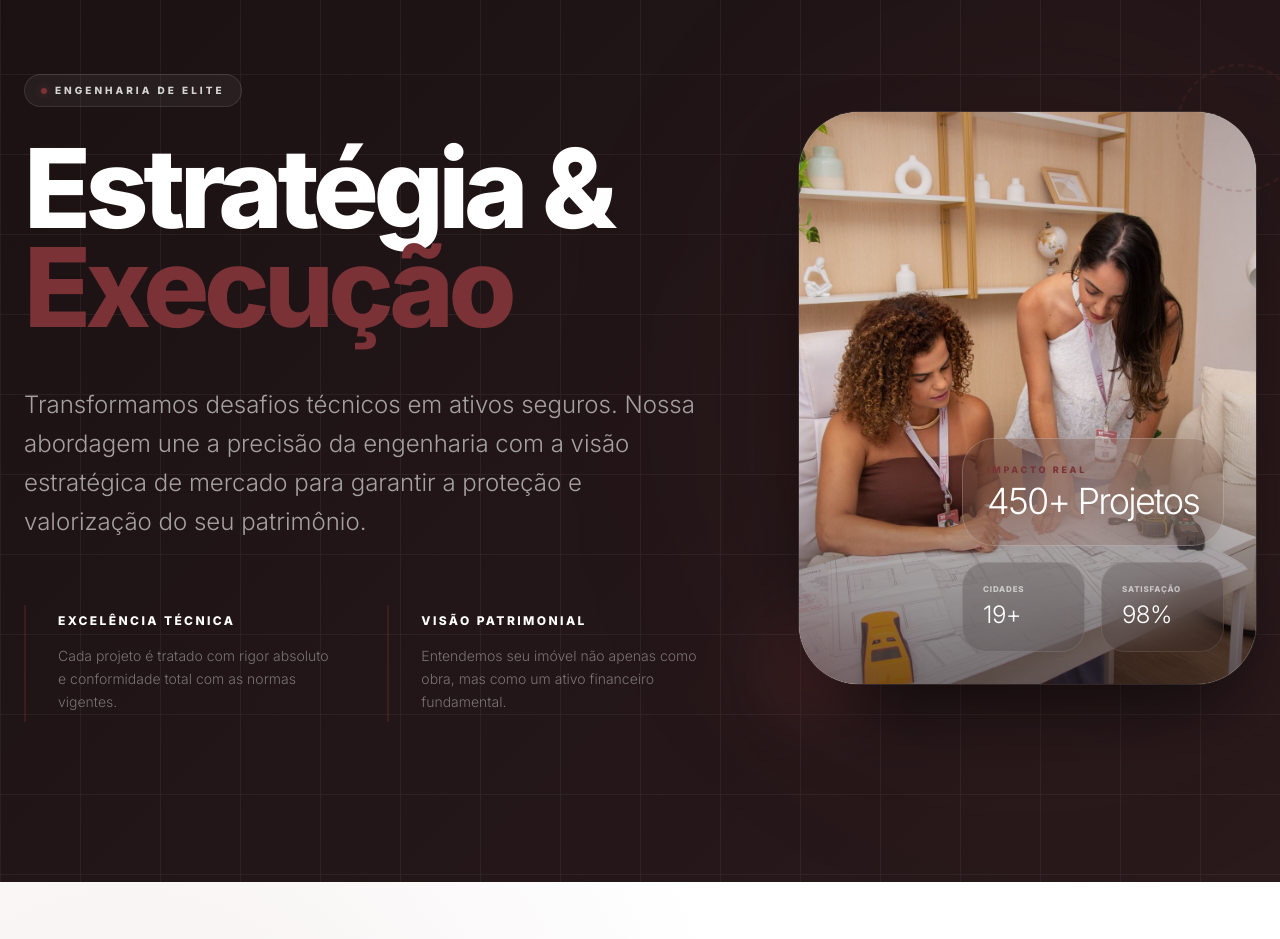
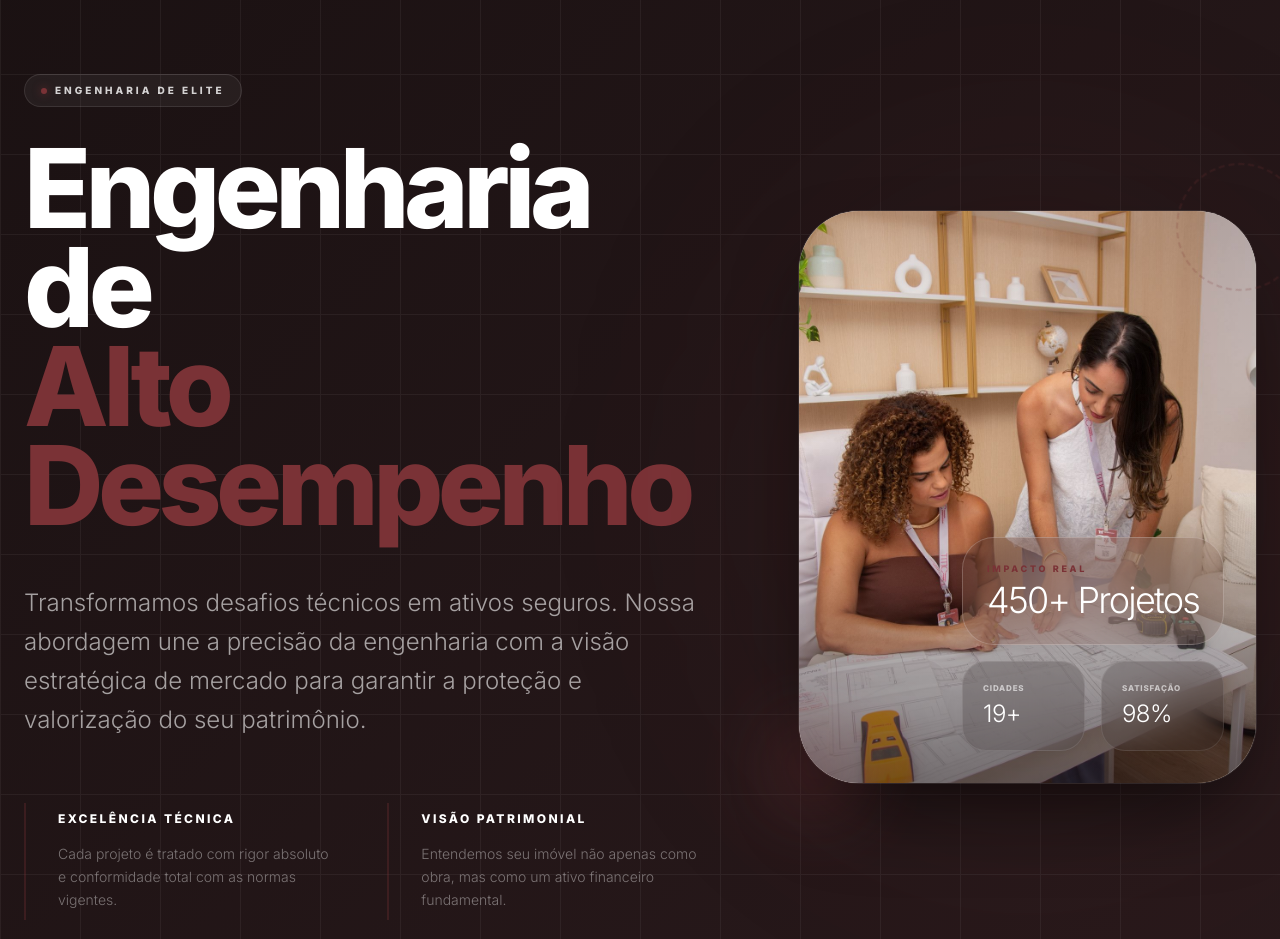
Before and after one commit to eduar13do-ai/TMC, a React (Vite) app: page / in a window 1280 px wide. Shown: the part 2840-3779 px from the top of the page. Built offline with nearby package versions, Linux system fonts and the light colour scheme.

Commit message:
feat: atualiza título da seção estratégica para Engenharia de Alto Desempenho

```diff
--- a/src/App.tsx
+++ b/src/App.tsx
@@ -671,7 +671,7 @@ export default function App() {
                   viewport={{ once: true }}
                   className="text-6xl sm:text-8xl md:text-[110px] font-black mb-12 tracking-tighter text-white leading-[0.9] text-balance"
                 >
-                  Estratégia & <br /> <span className="text-brand-accent">Execução</span>
+                  Engenharia de <br /> <span className="text-brand-accent">Alto Desempenho</span>
                 </motion.h2>
                 <motion.p
                   initial={{ opacity: 0, y: 20 }}
@@ -709,7 +709,7 @@ export default function App() {
                   <div className="relative aspect-[4/5] rounded-[40px] sm:rounded-[60px] overflow-hidden group/img shadow-[0_40px_80px_-20px_rgba(0,0,0,0.6)] ring-1 ring-white/10 bg-brand-surface-muted">
                     <img
                       src="/fotos/foto2.jpeg"
-                      alt="TMC Engenharia - Estratégia e Execução"
+                      alt="TMC Engenharia - Engenharia de Alto Desempenho"
                       className="absolute inset-0 w-full h-full object-cover transition-transform duration-1000 group-hover/img:scale-110"
                       onError={(e) => {
                         // Fallback case if the local image is still missing in production
```
